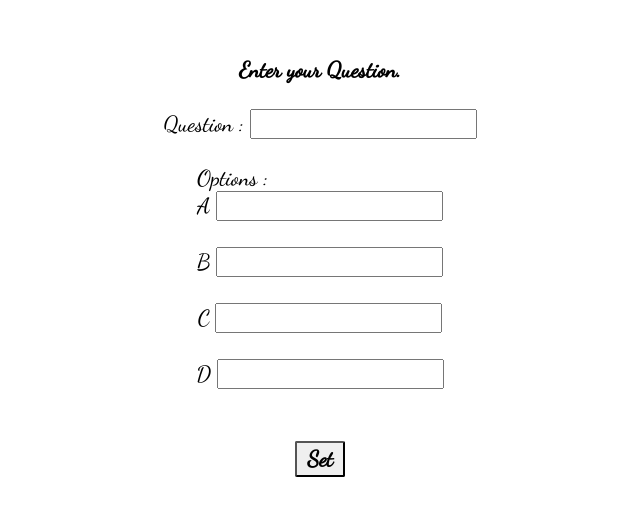
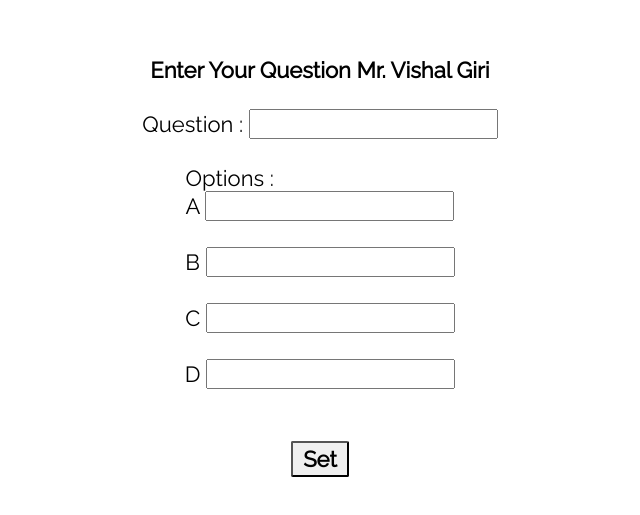
Before and after one commit to yogeshgiri904/js-quiz, a plain HTML site: page index.html in a window 1280 px wide. Shown: the part 133-648 px from the top of the page, without its empty margins (320-960 px from the left). Drawn offline with Linux system fonts and the light colour scheme.

Commit message:
hosting changes

```diff
--- a/index.html
+++ b/index.html
@@ -7,11 +7,10 @@
     <title>Quiz 2021</title>
     <link rel="preconnect" href="https://fonts.googleapis.com">
     <link rel="preconnect" href="https://fonts.gstatic.com" crossorigin>
-    <link href="https://fonts.googleapis.com/css2?family=Dancing+Script:wght@500&display=swap" rel="stylesheet">
     <link href="https://fonts.googleapis.com/css2?family=Raleway&display=swap" rel="stylesheet">
     <style>
         *{
-            font-family: 'Dancing Script', cursive;
+            font-family: 'Raleway';
             font-size: 22px;
             margin: 0px;
             padding: 0px;
@@ -58,7 +57,7 @@
     <div class="main-container">
         <div class="row" id="row">
             <div class="Quest-container">
-                <h3>Enter your Question.</h3><br>
+                <h3>Enter Your Question Mr. Vishal Giri</h3><br>
                 <div class="input-bar">
                     <label for="Question">Question :</label>
                     <input type="text" name="Question" id="Question">
```
